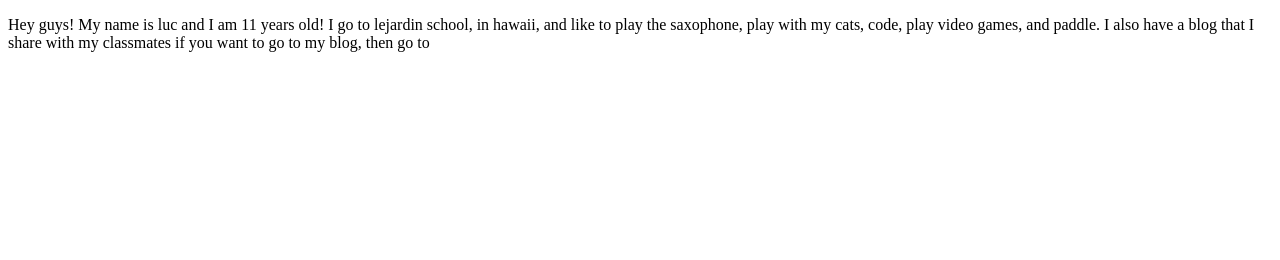
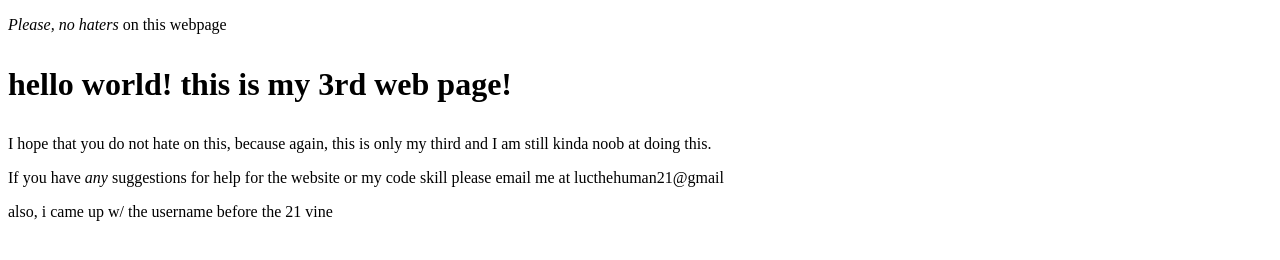
Before and after one commit to lucl310/githubDemo, a plain HTML site: page index.html in a window 1280 px wide. Drawn offline with Linux system fonts and the light colour scheme.

Commit message:
changed it from bio to new webpage
changed it so that it would be more asthetically pleasing and makes
more sense

```diff
--- a/index.html
+++ b/index.html
@@ -1,12 +1,11 @@
-<!DOCTYPE html>
   <!DOCTYPE html>
 	<html>
 		<head>
-	<title>
-	bio extended
-	</title>
+			<meta charset="utf-8">
+			<title>hello world!</title>
+			<p> <em> Please, no haters </em> on this webpage </p>
 		</head>
 		<body>
-<p>Hey guys! My name is luc and I am 11 years old! I go to lejardin school, in hawaii, and like to play the saxophone, play with my cats, code, play video games, and paddle. I also have a blog that I share with my classmates if you want to go to my blog, then go to </p>
+ 			<h1> <p>hello world! this is my 3rd web page!</h1> I hope that you do not hate on this, because again, this is only my third and I am still kinda noob at doing this.</p> <p>If you have <em> any </em> suggestions for help for the website or my code skill please email me at lucthehuman21@gmail</p> <p> also, i came up w/ the username before the 21 vine</p>
 		</body>
 	</html>
```
Lines whose indentation alone changed are shown as unchanged.
